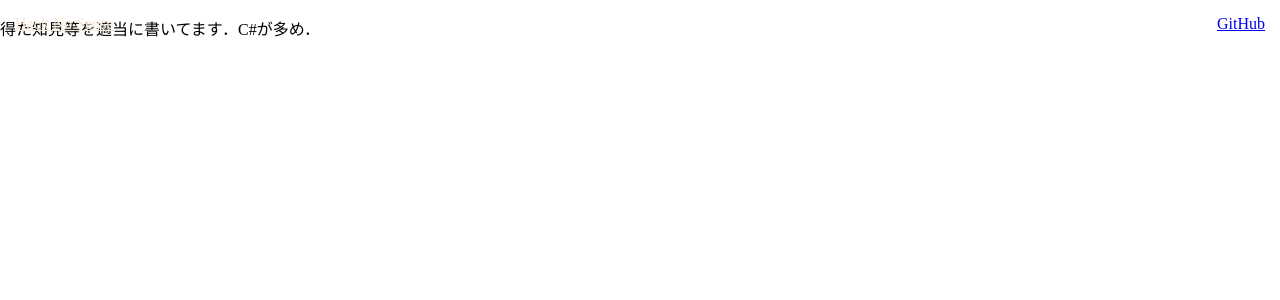
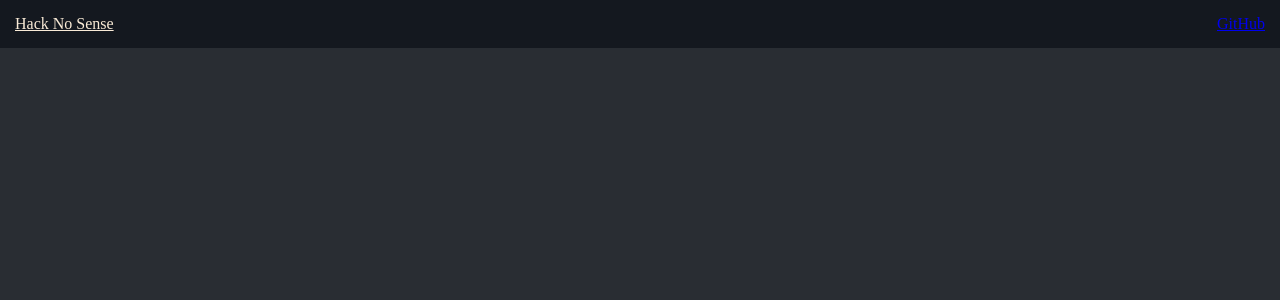
Before and after one commit to maemon4095/Hack-a-Sense, a Jekyll site: the page built from pages/home.md, in a window 1280 px wide. Shown: the top 300 px of the page. Built offline with Jekyll 4.4.1, drawn with Linux system fonts in a browser that asks for light colours; comment, search, counter and statistics services are not loaded.

Commit message:
copy from main

```diff
--- a/assets/sass/style.scss
+++ b/assets/sass/style.scss
@@ -3,8 +3,8 @@ html{
 }
 
 body {
-    color: var($main-color);
-    background-color: var($main-bg-color);
+    color: $main-color;
+    background-color: $main-bg-color;
     margin-left:auto;
     margin-right:auto;
 }
@@ -16,7 +16,7 @@ header {
   left: 0;
   width: 100%;
   padding: 15px;
-  background-color: var($main-bg-dark-color);
+  background-color: $main-bg-dark-color;
   filter: drop-shadow(10px, 10px);
 
   .flexbox {
@@ -35,5 +35,5 @@ header {
 }
 
 hr {
-  border: solid 1px var(--main-border-color);
+  border: solid 1px $main-border-color;
 }
```
